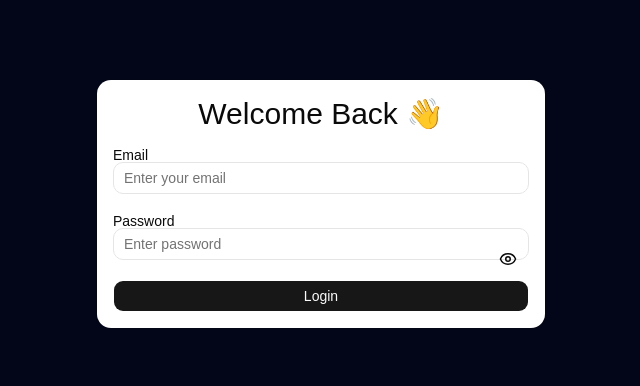
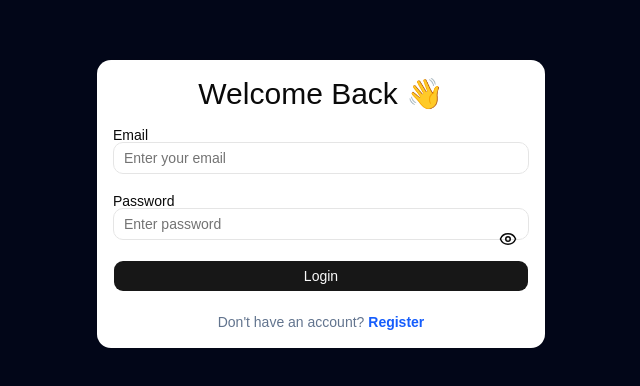
Before and after one commit to diyajindal7/Collab-Code, a React app in the folder frontend/: page / in a window 1280 px wide. Shown: the part 196-582 px from the top of the page, without its empty margins (319-959 px from the left). Built offline with nearby package versions, Linux system fonts and the light colour scheme; no server answers; the HTML template or start-up script is replaced by a standard one.

Commit message:
Add register link to login page

```diff
--- a/frontend/src/features/auth/components/LoginForm.jsx
+++ b/frontend/src/features/auth/components/LoginForm.jsx
@@ -1,7 +1,7 @@
 import { toast } from "sonner";
 import { Eye, EyeOff } from "lucide-react";
 import { useState } from "react";
-import { useNavigate } from "react-router-dom";
+import { Link, useNavigate } from "react-router-dom";
 import { useForm } from "react-hook-form";
 import { zodResolver } from "@hookform/resolvers/zod";
 import { loginSchema } from "../validation/authSchema";
@@ -65,6 +65,9 @@ const {
           onSubmit={handleSubmit(onSubmit)}
           className="space-y-5"
         >
+
+
+
           <div>
             <Label>Email</Label>
 
@@ -112,7 +115,19 @@ const {
           >
             {loading ? "Signing In..." : "Login"}
           </Button>
+
+
+
         </form>
+        <p className="mt-5 text-center text-sm text-slate-500">
+  Don't have an account?{" "}
+  <Link
+    to="/register"
+    className="font-semibold text-blue-600 hover:underline"
+  >
+    Register
+  </Link>
+</p>
       </CardContent>
     </Card>
   );
```
